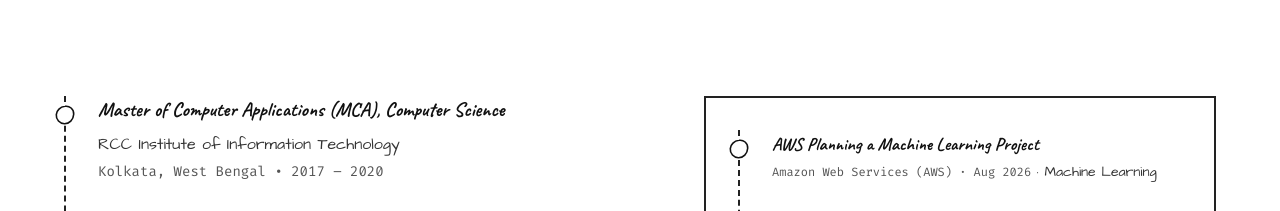
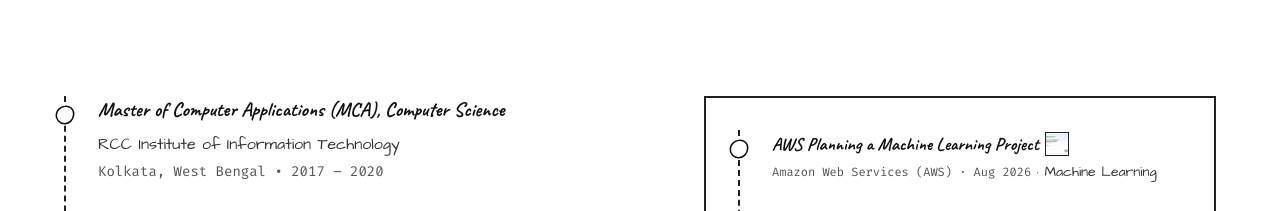
Before and after one commit to Prabjot616/portfolio, a Next.js app: page / in a window 1280 px wide. Shown: the part 5520-5731 px from the top of the page. Built offline with nearby package versions, Linux system fonts and the light colour scheme.

Commit message:
Add clickable certificate image for AWS Planning a Machine Learning Project
Certifications timeline entries can now optionally show a small
thumbnail next to the title that opens the certificate in the same
lightbox already used for achievement photos.

```diff
--- a/app/page.tsx
+++ b/app/page.tsx
@@ -706,7 +706,7 @@ const certifications = [
   { name: 'Learning 3D Graphics on the Web with Three.js', issuer: 'LinkedIn', date: 'Apr 2023', skills: 'Three.js · 3D Graphics' },
   { name: 'Generative AI Imaging: What Creative Pros Need to Know', issuer: 'LinkedIn', date: 'Apr 2023', skills: 'Conditional Image Generation · Generative AI' },
   { name: 'Nano Tips for Using Generative AI Tools for Better Marketing Outcomes', issuer: 'LinkedIn', date: 'Apr 2023', skills: 'Artificial Intelligence (AI) · Generative AI' },
-  { name: 'AWS Planning a Machine Learning Project', issuer: 'Amazon Web Services (AWS)', date: 'Aug 2026', skills: 'Machine Learning' },
+  { name: 'AWS Planning a Machine Learning Project', issuer: 'Amazon Web Services (AWS)', date: 'Aug 2026', skills: 'Machine Learning', image: '/images/certifications/aws-planning-ml-project.jpg' },
   { name: 'Game Development for Modern Platforms', issuer: 'Coursera', date: 'Jul 2020', id: 'C5FKFZ22NL38' },
   { name: 'Business of Games and Entrepreneurship', issuer: 'Coursera', date: 'Jul 2020', id: '4CN5ABSDLNEZ' },
   { name: 'Principles of Game Design', issuer: 'Coursera', date: 'Jun 2020', id: '7LVLBPBBAXH3' },
@@ -1023,6 +1023,16 @@ export default function Portfolio() {
                     <h3 className="text-[#111111] font-heading text-lg mb-1 flex items-center gap-1.5">
                       {cert.featured && <CornerStar size={16} className="flex-shrink-0" />}
                       {cert.name}
+                      {cert.image && (
+                        <button
+                          type="button"
+                          onClick={() => setOpenAchievementPhoto({ src: cert.image!, title: cert.name, meta: `${cert.issuer}${cert.date ? ` · ${cert.date}` : ''}` })}
+                          className="flex-shrink-0 w-6 h-6 border border-[#222222] overflow-hidden cursor-zoom-in hover:shadow-[0_2px_6px_rgba(0,0,0,0.3)] transition-shadow duration-200"
+                          aria-label={`View certificate for ${cert.name}`}
+                        >
+                          <img src={cert.image} alt="" className="block w-full h-full object-cover" />
+                        </button>
+                      )}
                     </h3>
                     <p className="text-xs text-[#555555]">
                       <span className="font-mono">{cert.issuer}{cert.date ? ` · ${cert.date}` : ''}</span>
```
Also changed, not shown: public/images/certifications/aws-planning-ml-project.jpg (added).
